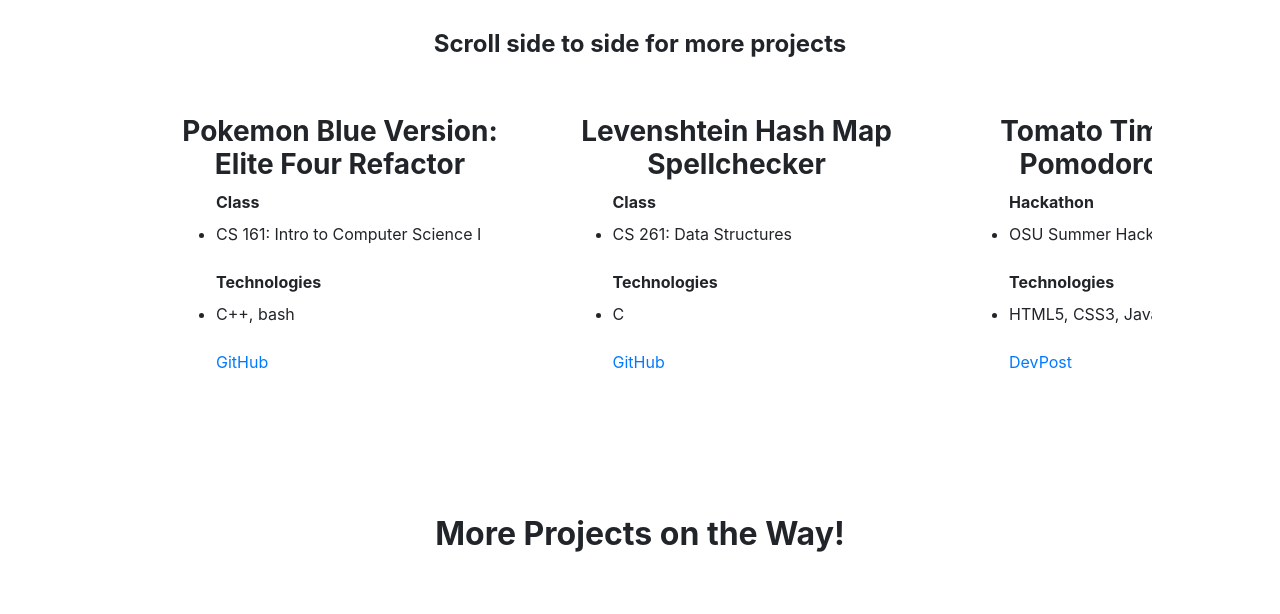
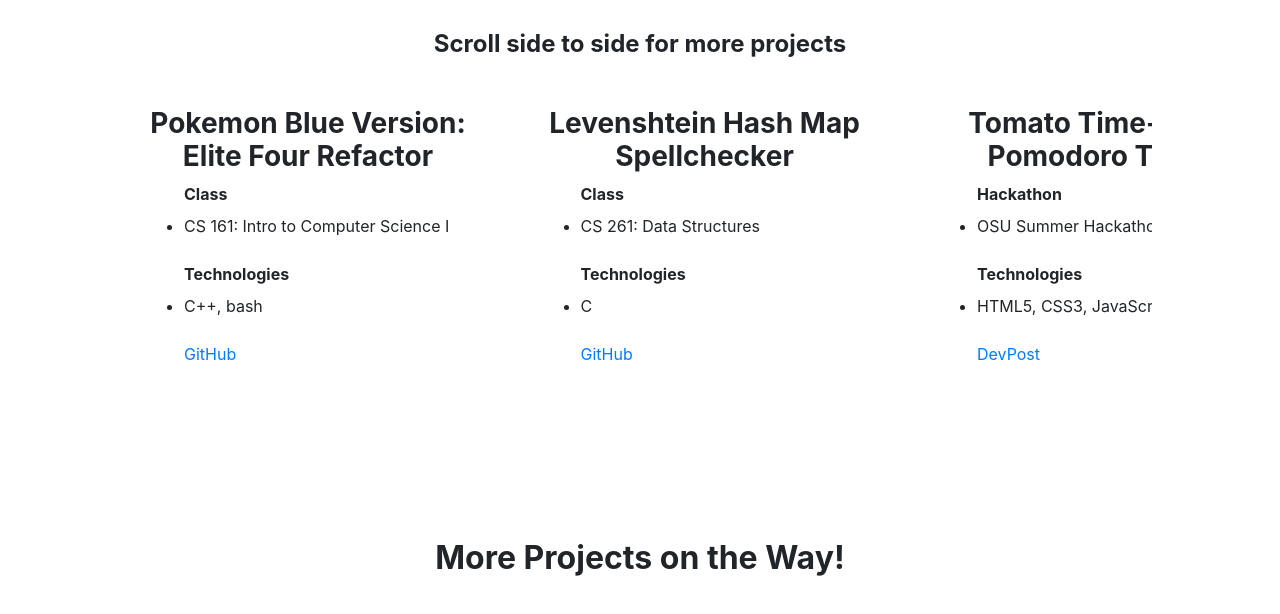
Before and after one commit to Travis-Moret/Portfolio-Website, a plain HTML site: page docs/projects.html in a window 1280 px wide. Shown: the part 112-726 px from the top of the page. Drawn offline with nearby package versions, Linux system fonts and the light colour scheme.

Commit message:
adjusted scrollbox padding

```diff
--- a/docs/css/styles.css
+++ b/docs/css/styles.css
@@ -77,7 +77,6 @@ input[type=text],input[type=email],textarea {
    overflow-y: hidden;
    height: 400px;
    white-space: nowrap;
-   padding: 2rem;
    width: 80%;
    margin-left:10%;
  }
```
Also changed, not shown: docs/projects.html (+1 -0 lines).
